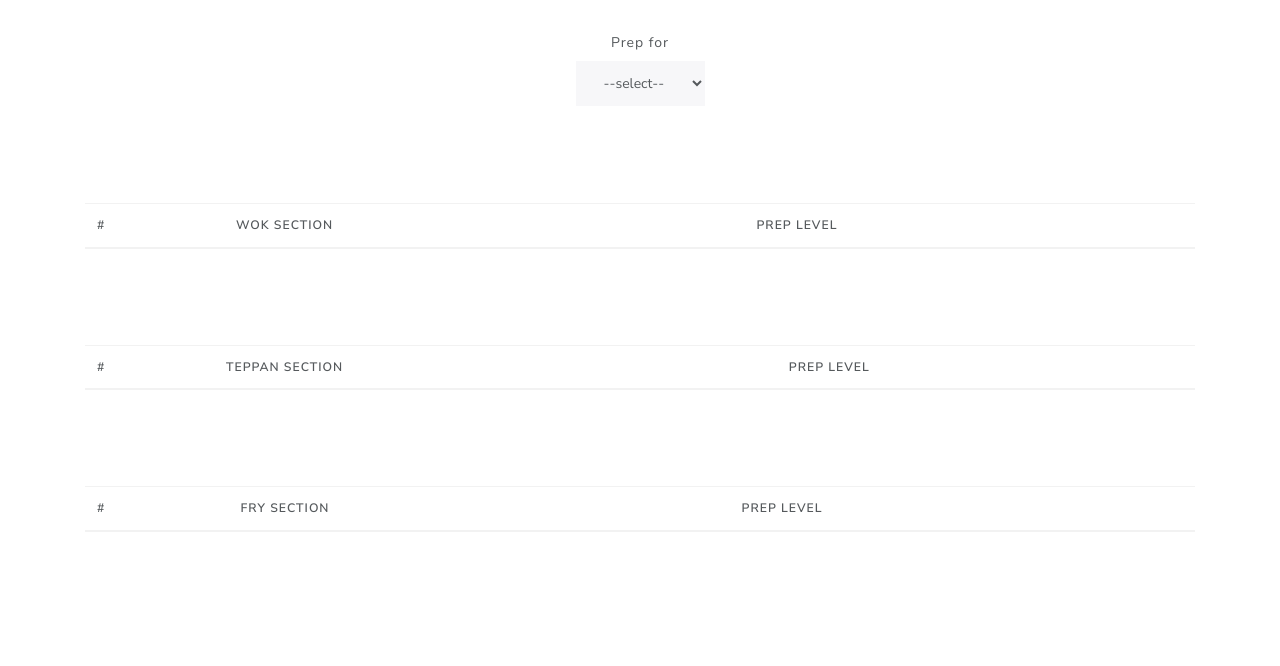
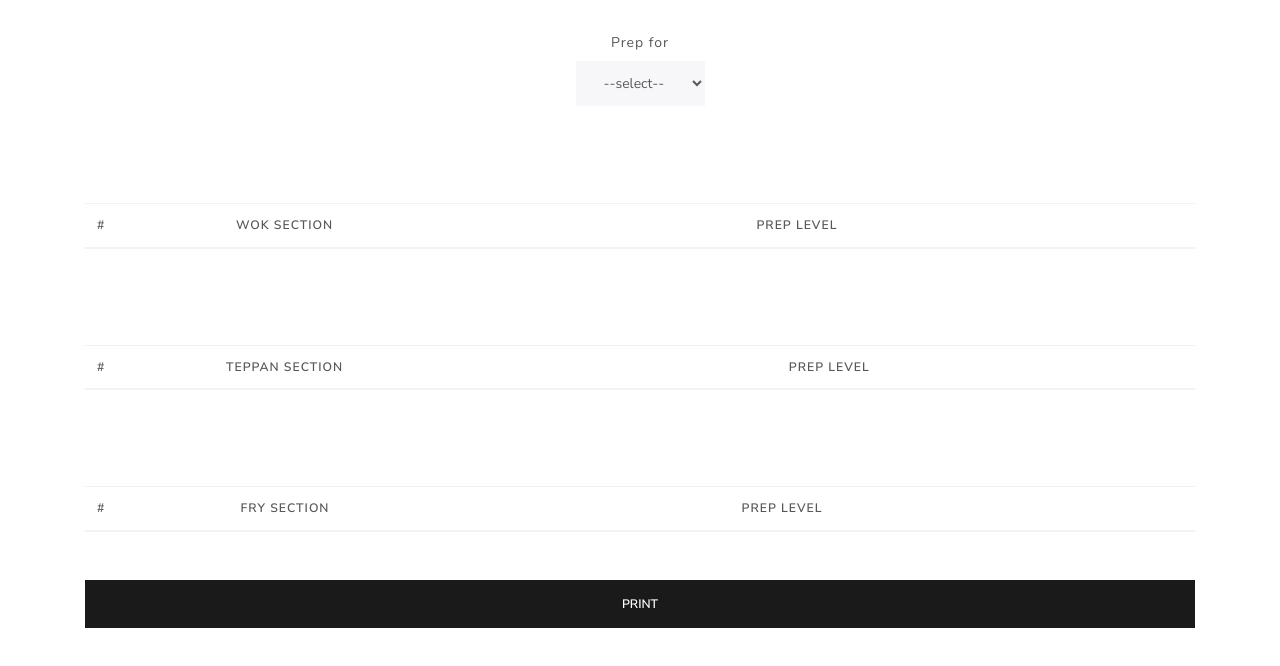
Before and after one commit to NemesOliver/par-levels, a website with bundled scripts: page index.html in a window 1280 px wide. Shown: the part 110-776 px from the top of the page. Built offline with nearby package versions, Linux system fonts and the light colour scheme.

Commit message:
add print option mockup

```diff
--- a/app.js
+++ b/app.js
@@ -141,5 +141,8 @@ const printPrepLevels = () => {
     }
   });
 };
-console.log();
+// print option for later
+// document.querySelector("#btn-print").addEventListener("click", () => {
+//   window.print();
+// });
 printPrepLevels();
--- a/index.html
+++ b/index.html
@@ -63,6 +63,7 @@
         </thead>
         <tbody id="fryTable"></tbody>
       </table>
+      <button id="btn-print" class="btn btn-primary btn-block">Print</button>
     </div>
     <script type="module" src="./app.js"></script>
   </body>
```
